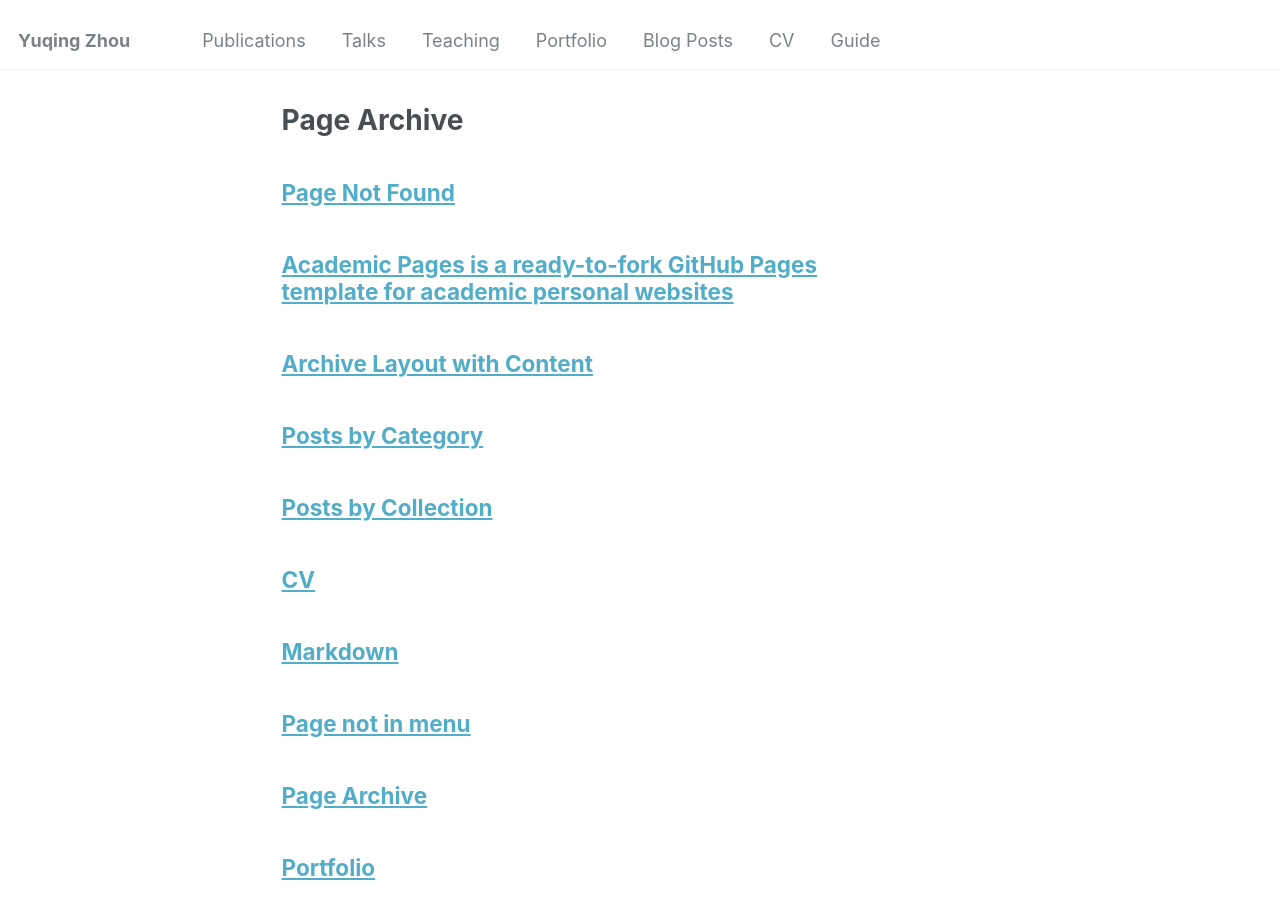
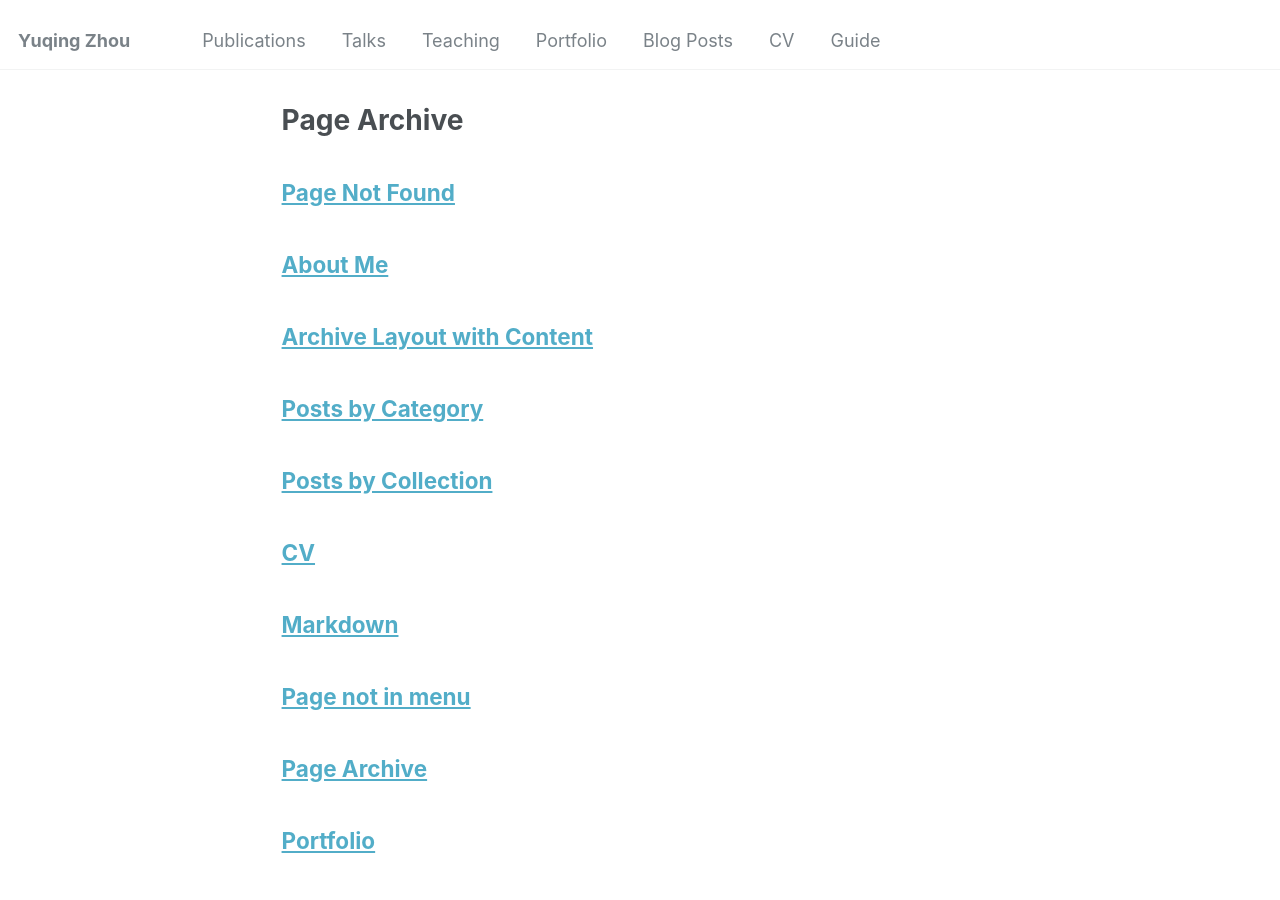
Before and after one commit to yuqing-zhou/yuqing-zhou.github.io, a Jekyll site: the page built from _pages/page-archive.html, in a window 1280 px wide and 900 px high. Built offline with Jekyll 4.4.1, drawn with Linux system fonts in a browser that asks for light colours; some of the changed lines change nothing that is shown.

Commit message:
Update about me

```diff
--- a/_pages/about.md
+++ b/_pages/about.md
@@ -1,49 +1,47 @@
 ---
-permalink: /
-title: "Academic Pages is a ready-to-fork GitHub Pages template for academic personal websites"
+permalink: /about/
+title: "About Me"
 author_profile: true
 redirect_from:
   - /about/
   - /about.html
 ---
 
-This is the front page of a website that is powered by the [Academic Pages template](https://github.com/academicpages/academicpages.github.io) and hosted on GitHub pages. [GitHub pages](https://pages.github.com) is a free service in which websites are built and hosted from code and data stored in a GitHub repository, automatically updating when a new commit is made to the repository. This template was forked from the [Minimal Mistakes Jekyll Theme](https://mmistakes.github.io/minimal-mistakes/) created by Michael Rose, and then extended to support the kinds of content that academics have: publications, talks, teaching, a portfolio, blog posts, and a dynamically-generated CV. You can fork [this template](https://github.com/academicpages/academicpages.github.io) right now, modify the configuration and markdown files, add your own PDFs and other content, and have your own site for free, with no ads!
+## Introduction
 
-A data-driven personal website
-======
-Like many other Jekyll-based GitHub Pages templates, Academic Pages makes you separate the website's content from its form. The content & metadata of your website are in structured markdown files, while various other files constitute the theme, specifying how to transform that content & metadata into HTML pages. You keep these various markdown (.md), YAML (.yml), HTML, and CSS files in a public GitHub repository. Each time you commit and push an update to the repository, the [GitHub pages](https://pages.github.com/) service creates static HTML pages based on these files, which are hosted on GitHub's servers free of charge.
+I am a PhD student in Computer Science at George Mason University. I am interested in Trustworthy AI. My recent work focuses on mitigating spurious correlations and debiasing machine learning models to enhance robustness.
 
-Many of the features of dynamic content management systems (like Wordpress) can be achieved in this fashion, using a fraction of the computational resources and with far less vulnerability to hacking and DDoSing. You can also modify the theme to your heart's content without touching the content of your site. If you get to a point where you've broken something in Jekyll/HTML/CSS beyond repair, your markdown files describing your talks, publications, etc. are safe. You can rollback the changes or even delete the repository and start over - just be sure to save the markdown files! Finally, you can also write scripts that process the structured data on the site, such as [this one](https://github.com/academicpages/academicpages.github.io/blob/master/talkmap.ipynb) that analyzes metadata in pages about talks to display [a map of every location you've given a talk](https://academicpages.github.io/talkmap.html).
+<div style="background-color: #f0f8ff; padding: 10px; border-radius: 5px; font-weight: bold; text-align: center;">
+  I am actively seeking a research internship for Summer 2025.
+</div>
 
-Getting started
-======
-1. Register a GitHub account if you don't have one and confirm your e-mail (required!)
-1. Fork [this template](https://github.com/academicpages/academicpages.github.io) by clicking the "Use this template" button in the top right.
-1. Go to the repository's settings (rightmost item in the tabs that start with "Code", should be below "Unwatch"). Rename the repository "[your GitHub username].github.io", which will also be your website's URL.
-1. Set site-wide configuration and create content & metadata (see below -- also see [this set of diffs](http://archive.is/3TPas) showing what files were changed to set up [an example site](https://getorg-testacct.github.io) for a user with the username "getorg-testacct")
-1. Upload any files (like PDFs, .zip files, etc.) to the files/ directory. They will appear at https://[your GitHub username].github.io/files/example.pdf.
-1. Check status by going to the repository settings, in the "GitHub pages" section
+## Education
 
-Site-wide configuration
-------
-The main configuration file for the site is in the base directory in [_config.yml](https://github.com/academicpages/academicpages.github.io/blob/master/_config.yml), which defines the content in the sidebars and other site-wide features. You will need to replace the default variables with ones about yourself and your site's github repository. The configuration file for the top menu is in [_data/navigation.yml](https://github.com/academicpages/academicpages.github.io/blob/master/_data/navigation.yml). For example, if you don't have a portfolio or blog posts, you can remove those items from that navigation.yml file to remove them from the header.
+- **PhD Student, Computer Science** - George Mason University, Fairfax, VA, USA (08/2023 - Present)
+- **M.S., Electrical and Computer Engineering** - University of Michigan, Ann Arbor, MI, USA (08/2019 - 04/2021)
+- **B.Eng., Electronics Science and Technology** - Southeast University, Nanjing, Jiangsu, China (08/2015 - 06/2019)
 
-Create content & metadata
-------
-For site content, there is one markdown file for each type of content, which are stored in directories like _publications, _talks, _posts, _teaching, or _pages. For example, each talk is a markdown file in the [_talks directory](https://github.com/academicpages/academicpages.github.io/tree/master/_talks). At the top of each markdown file is structured data in YAML about the talk, which the theme will parse to do lots of cool stuff. The same structured data about a talk is used to generate the list of talks on the [Talks page](https://academicpages.github.io/talks), each [individual page](https://academicpages.github.io/talks/2012-03-01-talk-1) for specific talks, the talks section for the [CV page](https://academicpages.github.io/cv), and the [map of places you've given a talk](https://academicpages.github.io/talkmap.html) (if you run this [python file](https://github.com/academicpages/academicpages.github.io/blob/master/talkmap.py) or [Jupyter notebook](https://github.com/academicpages/academicpages.github.io/blob/master/talkmap.ipynb), which creates the HTML for the map based on the contents of the _talks directory).
+## Research Interests
 
-**Markdown generator**
+My research focuses on:
 
-The repository includes [a set of Jupyter notebooks](https://github.com/academicpages/academicpages.github.io/tree/master/markdown_generator
-) that converts a CSV containing structured data about talks or presentations into individual markdown files that will be properly formatted for the Academic Pages template. The sample CSVs in that directory are the ones I used to create my own personal website at stuartgeiger.com. My usual workflow is that I keep a spreadsheet of my publications and talks, then run the code in these notebooks to generate the markdown files, then commit and push them to the GitHub repository.
+- Trustworthy AI
+- Model Debiasing
+- Causal Inference
 
-How to edit your site's GitHub repository
-------
-Many people use a git client to create files on their local computer and then push them to GitHub's servers. If you are not familiar with git, you can directly edit these configuration and markdown files directly in the github.com interface. Navigate to a file (like [this one](https://github.com/academicpages/academicpages.github.io/blob/master/_talks/2012-03-01-talk-1.md) and click the pencil icon in the top right of the content preview (to the right of the "Raw | Blame | History" buttons). You can delete a file by clicking the trashcan icon to the right of the pencil icon. You can also create new files or upload files by navigating to a directory and clicking the "Create new file" or "Upload files" buttons.
+## Publications
+- **[Preprint] Towards Robust Text Classication: Mitigating Spurious Correlations with Causal Learning**
+  ***Yuqing Zhou***, Ziwei Zhu. 2024. [Read more]()
 
-Example: editing a markdown file for a talk
-![Editing a markdown file for a talk](/images/editing-talk.png)
+- **[Findings of EMNLP 2024] Navigating the Shortcut Maze: A Comprehensive Analysis of Shortcut Learning in Text Classification by Language Models**
+  ***Yuqing Zhou***, Ruixiang Tang, Ziyu Yao, Ziwei Zhu. 2024. [Read more](https://arxiv.org/abs/2409.17455)
 
-For more info
-------
-More info about configuring Academic Pages can be found in [the guide](https://academicpages.github.io/markdown/), the [growing wiki](https://github.com/academicpages/academicpages.github.io/wiki), and you can always [ask a question on GitHub](https://github.com/academicpages/academicpages.github.io/discussions). The [guides for the Minimal Mistakes theme](https://mmistakes.github.io/minimal-mistakes/docs/configuration/) (which this theme was forked from) might also be helpful.
+- **[CIKM 2023] A Generalized Propensity Learning Framework for Unbiased Post-Click Conversion Rate Estimation**
+  ***Yuqing Zhou***, Tianshu Feng, Mingrui Liu, Ziwei Zhu. 2023. In Proceedings of the 32nd ACM International Conference on Information and Knowledge Management (CIKM '23). Association for Computing Machinery, New York, NY, USA, 3554–3563. [Read more](https://dl.acm.org/doi/abs/10.1145/3583780.3614760)
+
+<!-- - **Trustworthy AI in Practice: Methods and Applications**
+  Research project aimed at developing practical tools for fair and unbiased machine learning models. -->
+
+<!-- ## Personal Interests
+
+Outside of research, I enjoy hiking, reading science fiction, and exploring new technologies. I'm also passionate about open-source contributions and regularly participate in data science hackathons. -->
```
